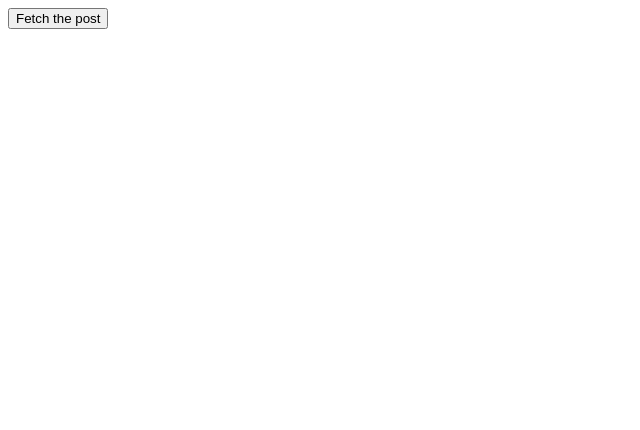
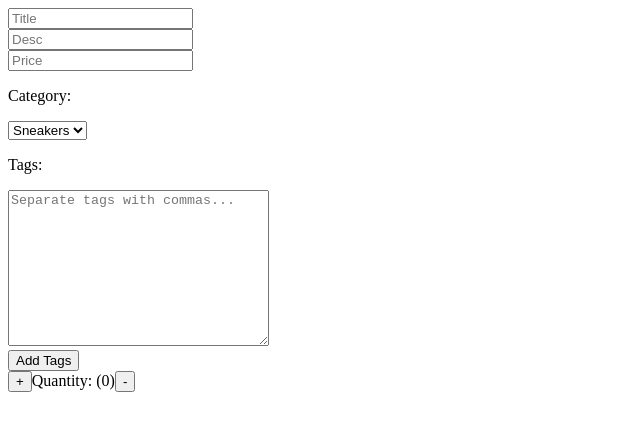
Before and after one commit to rohit-kumaar/reference_react_by_lama_dev, a React (Create React App) app: page / in a window 1280 px wide. Shown: the top 430 px of the page, without its empty margins (0-640 px from the left). Built offline with nearby package versions, Linux system fonts and the light colour scheme.

Commit message:
useReducer : form

```diff
--- a/src/App.js
+++ b/src/App.js
@@ -10,6 +10,7 @@ import UpdateSpecificObject from "./components/useState/UpdateSpecificObject";
 import UpdateState from "./components/useState/UpdateState";
 import { BrowserRouter as Router } from "react-router-dom";
 import { Post } from "./components/useReducer/01/Post";
+import { Form } from "./components/useReducer/02/Form";
 
 function App() {
   return (
@@ -25,7 +26,8 @@ function App() {
       {/* <Router>
         <ApiRequests />
       </Router> */}
-      <Post />
+      {/* <Post /> */}
+      <Form />
     </div>
   );
 }
--- /dev/null
+++ b/src/components/useReducer/02/Form.jsx
@@ -0,0 +1,98 @@
+import { useReducer, useRef } from "react";
+import { ACTION_TYPE } from "./formActionType";
+import { formReducer, INITIAL_STATE } from "./formReducer";
+
+export const Form = () => {
+  const [state, dispatch] = useReducer(formReducer, INITIAL_STATE);
+  const tagRef = useRef();
+
+  const handleChange = (event) => {
+    const { name, value } = event.target;
+    dispatch({
+      type: ACTION_TYPE.CHANGE_INPUT,
+      payload: { name: name, value: value },
+    });
+  };
+
+  const handleTag = () => {
+    const tags = tagRef.current.value.split(",");
+    tags.forEach((tag) => {
+      dispatch({ type: ACTION_TYPE.ADD_TAG, payload: tag });
+    });
+  };
+
+  console.log(state);
+
+  return (
+    <div>
+      <form>
+        <input
+          type="text"
+          placeholder="Title"
+          name="title"
+          onChange={handleChange}
+        />
+        <br />
+        <input
+          type="text"
+          placeholder="Desc"
+          name="desc"
+          onChange={handleChange}
+        />
+        <br />
+        <input
+          type="number"
+          placeholder="Price"
+          name="price"
+          onChange={handleChange}
+        />
+        <br />
+        <p>Category:</p>
+        <select name="category" onChange={handleChange}>
+          <option value="sneakers">Sneakers</option>
+          <option value="t-shirt">T-shirt</option>
+          <option value="Jeans">Jeans</option>
+        </select>
+        <p>Tags:</p>
+        <textarea
+          ref={tagRef}
+          cols="30"
+          rows="10"
+          placeholder="Separate tags with commas..."
+        ></textarea>
+        <br />
+        <button onClick={handleTag} type="button">
+          Add Tags
+        </button>
+        <div>
+          {state.tags.map((tag) => (
+            <a
+              href="#"
+              onClick={() => {
+                dispatch({ type: ACTION_TYPE.REMOVE_TAG, payload: tag });
+              }}
+              key={tag}
+            >
+              <h1> {tag}</h1>
+            </a>
+          ))}
+        </div>
+        <div>
+          <button
+            onClick={() => dispatch({ type: ACTION_TYPE.INCREASE })}
+            type="button"
+          >
+            +
+          </button>
+          <span>Quantity: ({state.quantity})</span>
+          <button
+            onClick={() => dispatch({ type: ACTION_TYPE.DECREASE })}
+            type="button"
+          >
+            -
+          </button>
+        </div>
+      </form>
+    </div>
+  );
+};
--- /dev/null
+++ b/src/components/useReducer/02/formActionType.js
@@ -0,0 +1,7 @@
+export const ACTION_TYPE = {
+  CHANGE_INPUT: "CHANGE_INPUT",
+  ADD_TAG: "ADD_TAG",
+  REMOVE_TAG: "REMOVE_TAG",
+  INCREASE: "INCREASE",
+  DECREASE: "DECREASE",
+};
--- /dev/null
+++ b/src/components/useReducer/02/formReducer.js
@@ -0,0 +1,47 @@
+import { ACTION_TYPE } from "./formActionType";
+
+export const INITIAL_STATE = {
+  title: "",
+  desc: "",
+  price: 0,
+  category: "",
+  tags: [],
+  images: {
+    sm: "",
+    md: "",
+    lg: "",
+  },
+  quantity: 0,
+};
+
+export const formReducer = (state, action) => {
+  switch (action.type) {
+    case ACTION_TYPE.CHANGE_INPUT:
+      return {
+        ...state,
+        [action.payload.name]: action.payload.value,
+      };
+    case ACTION_TYPE.ADD_TAG:
+      return {
+        ...state,
+        tags: [...state.tags, action.payload],
+      };
+    case ACTION_TYPE.REMOVE_TAG:
+      return {
+        ...state,
+        tags: state.tags.filter((tag) => tag !== action.payload),
+      };
+    case ACTION_TYPE.INCREASE:
+      return {
+        ...state,
+        quantity: state.quantity + 1,
+      };
+    case ACTION_TYPE.DECREASE:
+      return {
+        ...state,
+        quantity: state.quantity - 1,
+      };
+    default:
+      return state;
+  }
+};
```
